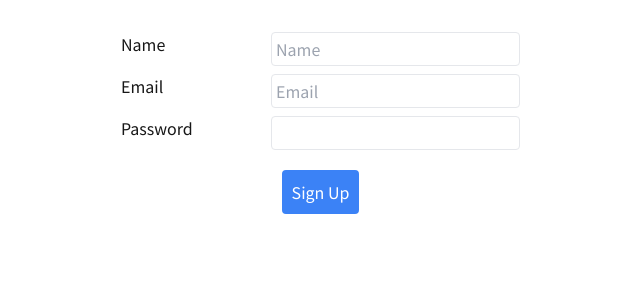
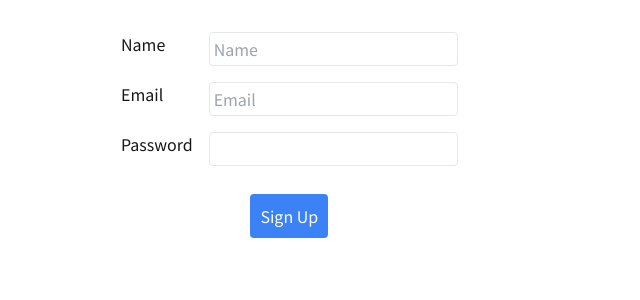
Before and after one commit to T-Ageishi/nextjs-playground, a Next.js app: page /signup in a window 1280 px wide. Shown: the top 300 px of the page, without its empty margins (391-1031 px from the left). Built offline with nearby package versions, Linux system fonts and the light colour scheme.

Commit message:
[FEAT]: 見た目調整

```diff
--- a/src/components/signup_form/index.tsx
+++ b/src/components/signup_form/index.tsx
@@ -1,7 +1,7 @@
 "use client";
 
 import { signup } from "@/lib/actions/auth";
-import { useActionState } from "react";
+import { ComponentProps, ReactNode, useActionState } from "react";
 
 export function SignupForm() {
 	const [state, action, pending] = useActionState(signup, undefined);
@@ -9,34 +9,18 @@ export function SignupForm() {
 	return (
 		<form
 			action={action}
-			className={"grid gap-y-2 grid-cols-[150px_1fr] w-64 mx-auto"}
+			className={"grid gap-y-4 grid-cols-[max-content_1fr] w-64 mx-auto"}
 		>
-			<label htmlFor="name">Name</label>
-			<input
-				id="name"
-				name="name"
-				placeholder="Name"
-				className={"border border-gray-200 p-1 rounded"}
-			/>
+			<Label htmlFor="name">Name</Label>
+			<Input id="name" name="name" placeholder="Name" />
 			{state?.errors?.name && <p>{state.errors.name}</p>}
 
-			<label htmlFor="email">Email</label>
-			<input
-				id="email"
-				name="email"
-				type="email"
-				placeholder="Email"
-				className={"border border-gray-200 p-1 rounded"}
-			/>
+			<Label htmlFor="email">Email</Label>
+			<Input id="email" name="email" type="email" placeholder="Email" />
 			{state?.errors?.email && <p>{state.errors.email}</p>}
 
-			<label htmlFor="password">Password</label>
-			<input
-				id="password"
-				name="password"
-				type="password"
-				className={"border border-gray-200 p-1 rounded"}
-			/>
+			<Label htmlFor="password">Password</Label>
+			<Input id="password" name="password" type="password" />
 			{state?.errors?.password && (
 				<div>
 					<p>Password must:</p>
@@ -66,3 +50,18 @@ export function SignupForm() {
 		</form>
 	);
 }
+
+function Label({
+	children,
+	...props
+}: ComponentProps<"label"> & { children: ReactNode }) {
+	return (
+		<label {...props} className={"pr-4"}>
+			{children}
+		</label>
+	);
+}
+
+function Input(props: ComponentProps<"input">) {
+	return <input {...props} className={"border border-gray-200 p-1 rounded"} />;
+}
```
